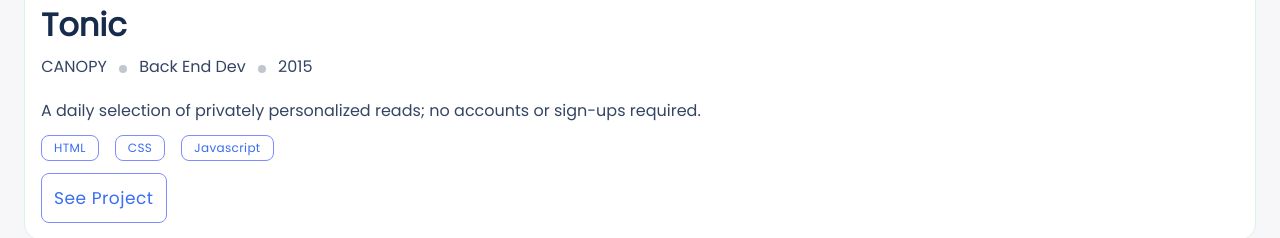
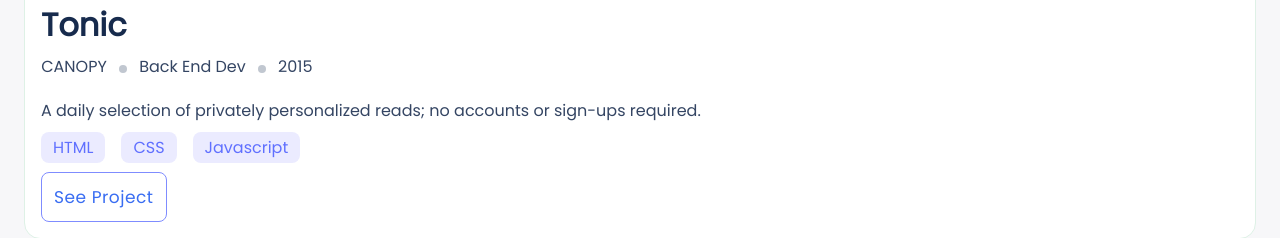
Before and after one commit to shahzaman900/My_Potfolio, a website: page index.html in a window 1280 px wide. Shown: the part 1592-1830 px from the top of the page. Drawn offline with nearby package versions, Linux system fonts and the light colour scheme.

Commit message:
change button to span of tecnologies section in project card

```diff
--- a/index.html
+++ b/index.html
@@ -81,13 +81,13 @@
 					</div>
           <div class="card_tags">
 						<div class="tag">
-							<button class="small">HTML</button>
+							<span class="small">HTML</span>
 						</div>
 						<div class="tag">
-							<button class="small">CSS</button>
+							<span class="small">CSS</span>
 						</div>
 						<div class="tag">
-							<button class="small">Javascript</button>
+							<span class="small">Javascript</span>
 						</div>
 					</div>
           <div class="card_action">
@@ -114,13 +114,13 @@
 					</div>
           <div class="card_tags">
 						<div class="tag">
-							<button class="small">HTML</button>
+							<span class="small">HTML</span>
 						</div>
 						<div class="tag">
-							<button class="small">CSS</button>
+							<span class="small">CSS</span>
 						</div>
 						<div class="tag">
-							<button class="small">Javascript</button>
+							<span class="small">Javascript</span>
 						</div>
 					</div>
           <div class="card_action">
@@ -146,13 +146,13 @@
 					</div>
           <div class="card_tags">
 						<div class="tag">
-							<button class="small">HTML</button>
+							<span class="small">HTML</span>
 						</div>
 						<div class="tag">
-							<button class="small">CSS</button>
+							<span class="small">CSS</span>
 						</div>
 						<div class="tag">
-							<button class="small">Javascript</button>
+							<span class="small">Javascript</span>
 						</div>
 					</div>
           <div class="card_action">
@@ -179,13 +179,13 @@
 					</div>
           <div class="card_tags">
 						<div class="tag">
-							<button class="small">HTML</button>
+							<span class="small">HTML</span>
 						</div>
 						<div class="tag">
-							<button class="small">CSS</button>
+							<span class="small">CSS</span>
 						</div>
 						<div class="tag">
-							<button class="small">Javascript</button>
+							<span class="small">Javascript</span>
 						</div>
 					</div>
           <div class="card_action">
--- a/style.css
+++ b/style.css
@@ -163,7 +163,7 @@
       gap: 2rem;
       padding: 1rem;
 
-      .its_connect {
+      #its_connect {
         color: var(--primaryColor);
       }
 
@@ -237,6 +237,13 @@
       .tag {
         float: left;
         padding-right: 0.5rem;
+
+        .small {
+          background: #ebebff;
+          border-radius: 8px;
+          padding: 4px 12px;
+          color: var(--primaryColor);
+        }
       }
     }
   }
@@ -323,7 +330,6 @@
     background-image: url(./images/contact\ form\ shapes-mobile.svg);
     background-position: right;
     background-repeat: no-repeat;
-  }
 
     .contact_detail {
       display: flex;
@@ -388,3 +394,4 @@
       }
     }
   }
+}
```
Lines whose indentation alone changed are shown as unchanged.
